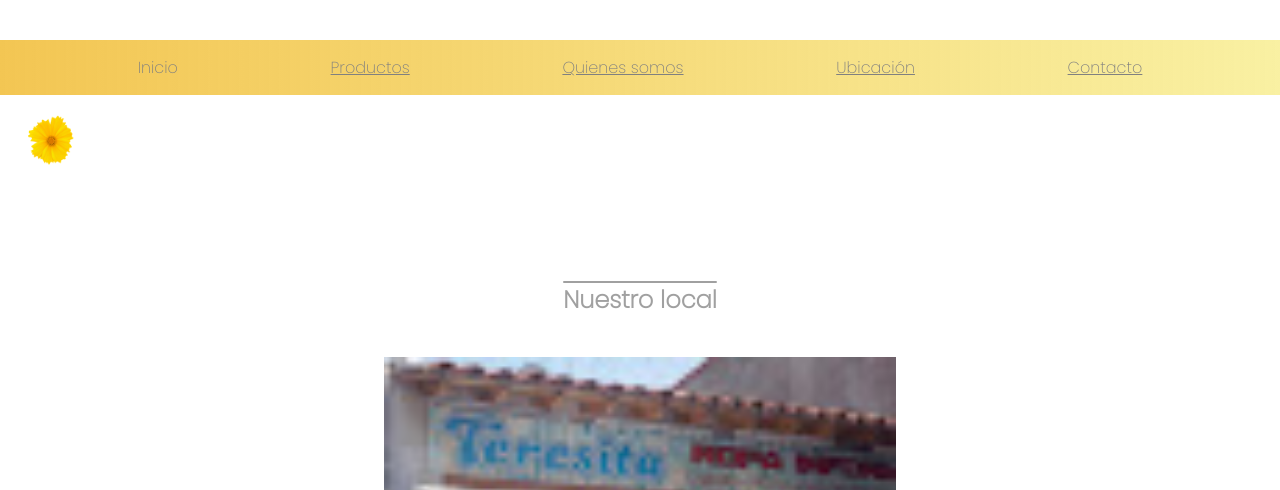
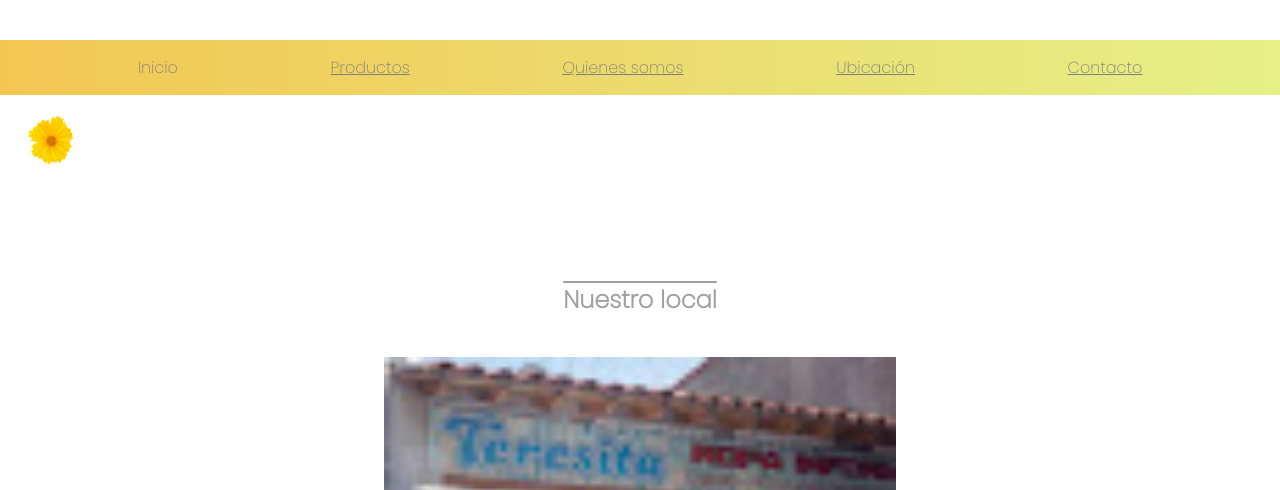
Before and after one commit to luciacampeglia/repositorio-git, a plain HTML site: page index.html in a window 1280 px wide. Shown: the part 286-776 px from the top of the page. Drawn offline with Linux system fonts and the light colour scheme.

Commit message:
Cambíe color de gradiente barra nav

```diff
--- a/style.css
+++ b/style.css
@@ -29,7 +29,7 @@ header{
 }
 
 .header__nav{
-    background-image: linear-gradient(to right, #f3c653, rgba(243, 226, 72, 0.507)
+    background-image: linear-gradient(to right, #f3c653, rgb(229, 240, 135)
     );
 }
 
@@ -84,6 +84,7 @@ html{
     scroll-behavior: smooth;
 
 }
+
 
 #flor{
     margin: 20px;
```
